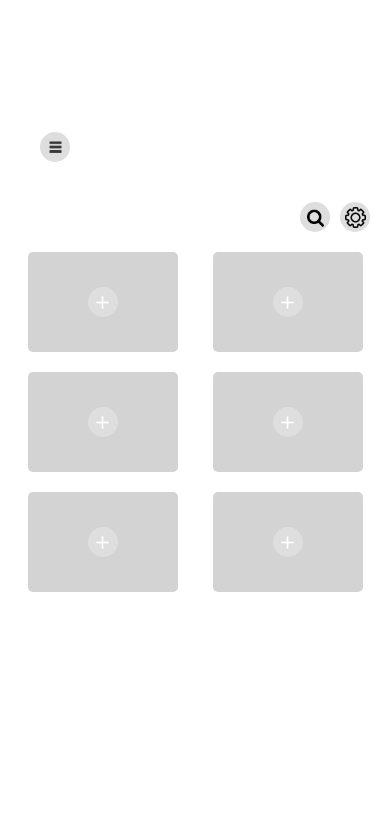
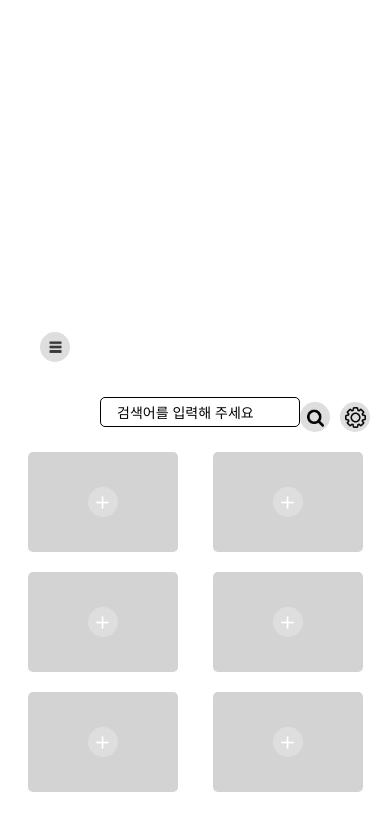
Before and after one commit to jeonhyoungmin/project-hackathon, a React Native app in the folder mobile/: screen /Main in a window 390 px wide. Shown: the top 830 px of the page. Built offline with nearby package versions, Linux system fonts and the light colour scheme.

Commit message:
메인페이지

```diff
--- a/mobile/src/components/main/CustomButton.js
+++ b/mobile/src/components/main/CustomButton.js
@@ -3,7 +3,7 @@ import {View, StyleSheet, Image} from 'react-native';
 
 const PlusButton = () => {
   return (
-    <View style={styles.button}>
+    <View style={styles.container}>
       <Image
         source={require('../../assets/button2.png')}
         style={styles.img}
@@ -12,10 +12,11 @@ const PlusButton = () => {
     </View>
   );
 };
+// 메인화면 App추가용 + 버튼
 
 const SearchButton = () => {
   return (
-    <View style={styles.button}>
+    <View style={styles.container}>
       <Image
         source={require('../../../src/assets/searchicon.png')}
         style={styles.img}
@@ -24,10 +25,10 @@ const SearchButton = () => {
     </View>
   );
 };
-
+// 검색버튼
 const SettingButton = () => {
   return (
-    <View style={styles.button}>
+    <View style={styles.container}>
       <Image
         source={require('../../../src/assets/setting.png')}
         style={styles.img}
@@ -36,10 +37,11 @@ const SettingButton = () => {
     </View>
   );
 };
+//설정버튼
 
 const HambergurButton = () => {
   return (
-    <View style={styles.button}>
+    <View style={styles.container}>
       <Image
         source={require('../../../src/assets/HambergurIcon.png')}
         style={styles.img}
@@ -48,8 +50,9 @@ const HambergurButton = () => {
     </View>
   );
 };
+// 전체페이지로 이동하기 위한 햄버거메뉴 모양 버튼
 const styles = StyleSheet.create({
-  button: {
+  container: {
     alignItems: 'center',
     justifyContent: 'center',
     width: 30,
@@ -63,5 +66,5 @@ const styles = StyleSheet.create({
     height: '70%',
   },
 });
-
+// 각 버튼들의 스타일
 export {PlusButton, SearchButton, SettingButton, HambergurButton};
--- /dev/null
+++ b/mobile/src/components/main/SearchBar.js
@@ -0,0 +1,37 @@
+import React from 'react';
+import {TextInput, StyleSheet, Text, View} from 'react-native';
+
+const SearchBar = props => {
+  return (
+    <View>
+      <TextInput
+        style={[styles.searchInput, styles.searchbarPosition]}
+        placeholder="검색어를 입력해 주세요"
+        value={props.searchText}
+        onChangeText={text => props.setSrearchText(text)}
+        onSubmitEditing={props.onSubmit}
+      />
+    </View>
+  );
+};
+// 검색창에 쓰일 검색바
+
+const styles = StyleSheet.create({
+  searchInput: {
+    borderColor: 'black',
+    borderWidth: 1,
+    paddingHorizontal: 16,
+    padding: 0,
+    borderRadius: 5,
+    height: 30,
+    backgroundColor: 'white',
+    width: 200,
+  },
+  searchbarPosition: {
+    position: 'absolute',
+    bottom: 375,
+    left: 100,
+  },
+});
+// 검색바에 쓰이는 스타일 값
+export default SearchBar;
--- a/mobile/src/views/main/MainScreen.js
+++ b/mobile/src/views/main/MainScreen.js
@@ -5,7 +5,6 @@ import {
   SafeAreaView,
   StyleSheet,
   FlatList,
-  Alert,
   TouchableOpacity,
   Image,
 } from 'react-native';
@@ -13,6 +12,7 @@ import {PlusButton} from '../../components/main/CustomButton';
 import {SearchButton} from '../../components/main/CustomButton';
 import {SettingButton} from '../../components/main/CustomButton';
 import {HambergurButton} from '../../components/main/CustomButton';
+import SearchBar from '../../components/main/SearchBar';
 
 const DATA = [
   {
@@ -41,6 +41,8 @@ const DATA = [
   },
 ];
 
+//메인 버튼 데이터를 저장하는 배열
+
 const Item = ({title, onPress, style}) => (
   <TouchableOpacity onPress={onPress} style={[styles.display, style]}>
     <Text style={styles.mainbox}>{title}</Text>
@@ -55,17 +57,20 @@ const Item = ({title, onPress, style}) => (
     </PlusButton>
   </TouchableOpacity>
 );
+// FlatList의 Item 변수 설정
 
-const MainScreen = ({onPress, style}) => {
+const MainScreen = ({onPress, style, navigation}) => {
   return (
-    <SafeAreaView>
+    <SafeAreaView style={styles.container}>
       <FlatList
         numColumns={2}
         columnWrapperStyle={styles.row}
         keyExtractor={item => item.id}
         data={DATA}
         renderItem={Item}></FlatList>
-      <TouchableOpacity onPress={onPress} style={[styles.display, style]}>
+      <TouchableOpacity
+        onPress={() => navigation.navigate('Search')}
+        style={[styles.display, style]}>
         <View style={styles.Searchposition}>
           <SearchButton />
         </View>
@@ -80,10 +85,12 @@ const MainScreen = ({onPress, style}) => {
           <HambergurButton />
         </View>
       </TouchableOpacity>
+      <SearchBar></SearchBar>
     </SafeAreaView>
   );
 };
-
+//FlatList를 사용하여 메인화면 UI를 배치시킴, Touchable 명령어를 통해 각 버튼에 터치효과 부여
+//※ 아직 검색버튼은 손보는 중이라 터치하지 말것
 const styles = StyleSheet.create({
   mainbox: {
     width: 150,
@@ -122,6 +129,10 @@ const styles = StyleSheet.create({
     height: '50%',
     position: 'absolute',
   },
+  container: {
+    position: 'relative',
+    top: 200,
+  },
 });
-
+// 메인화면에 쓰일 스타일 값들
 export default MainScreen;
```
Also changed, not shown: mobile/src/views/main/RootScreen.js (added, +25 -0 lines), mobile/src/views/main/SearchScreen.js (added, +17 -0 lines).
